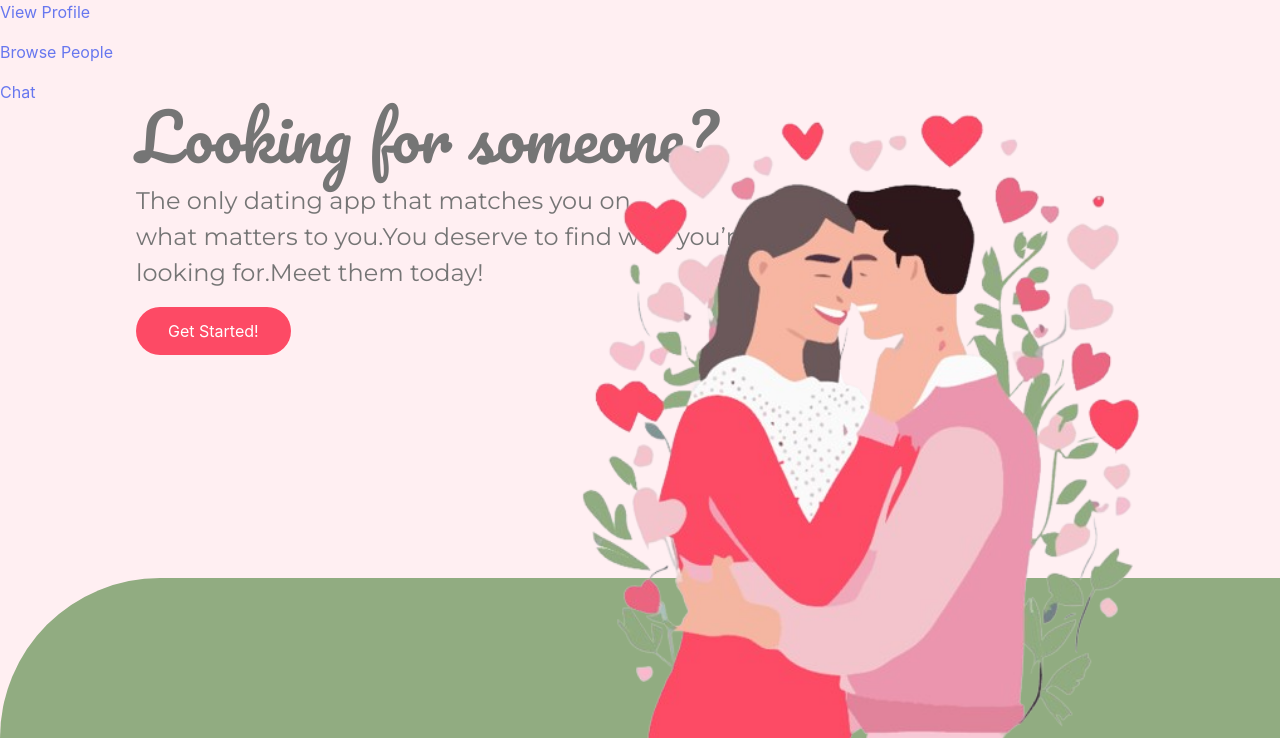
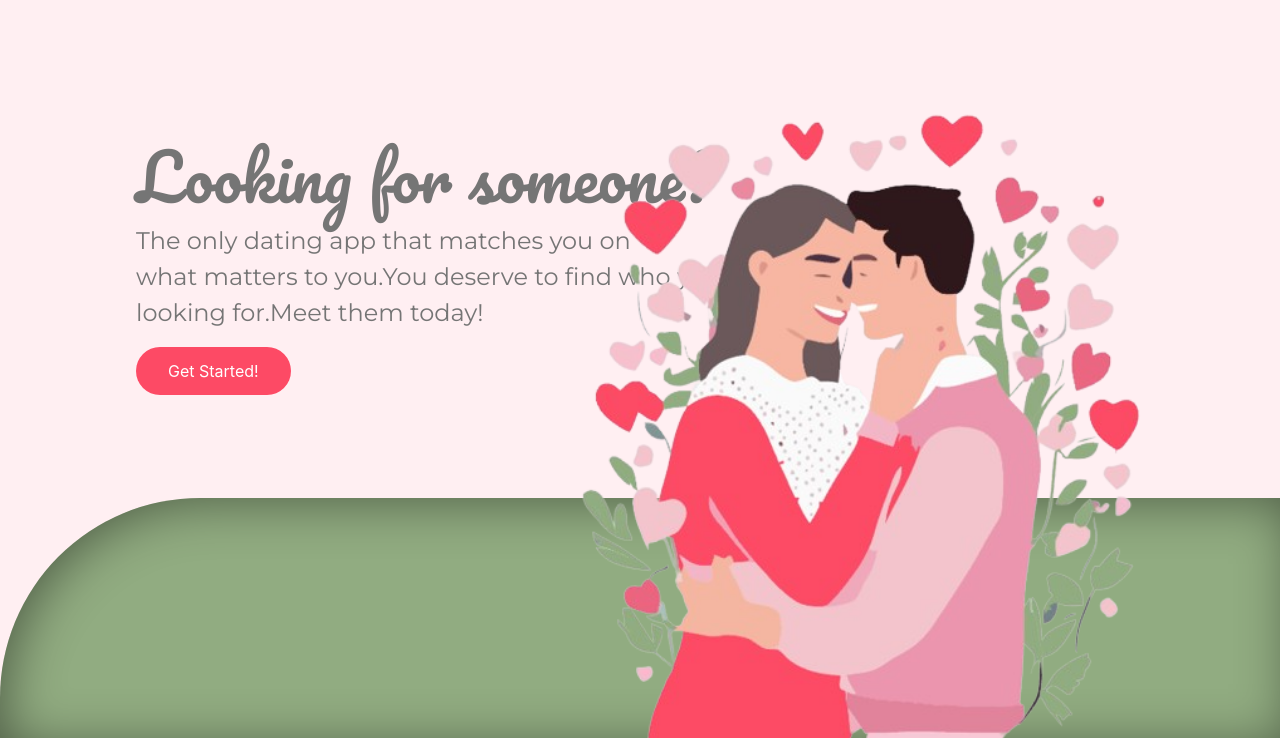
Before and after one commit to GalePerez/match-mingle, a PHP site: page / in a window 1280 px wide. Shown: the part 62-800 px from the top of the page. Run offline with PHP 8.4, Linux system fonts and the light colour scheme.

Commit message:
Minor updates

```diff
--- a/index.html
+++ b/index.php
@@ -48,14 +48,6 @@
         <div class="art-container">
           <img src="src/art.png" class="art">
         </div>
-
-
-        <div class="stuff">
-            <p><a href="profile.html">View Profile</a></p>
-            <p><a href="people.html">Browse People</a></p>
-            <p><a href="chat.html">Chat</a></p>
-        </div>
-
       </main>
 </body>
 </html>
--- a/login.php
+++ b/login.php
@@ -17,7 +17,7 @@ if (isset($_POST['submit'])) {
     $result = $stmt->get_result();
 
     if ($result->num_rows == 1) {
-        header("Location: chat.php");
+        header("Location: home.php");
         exit();
     } else {
         echo '<script>alert("Incorrect username or password."); window.location = "login.php";</script>';
--- a/style/landingpage.css
+++ b/style/landingpage.css
@@ -35,24 +35,26 @@ body {
 .cover-photo {
     position: absolute;
     width: 100vw;
-    height: 20vh;
+    height: 30vh;
     bottom: 0vh;
     z-index: -1;
     border-radius: 200px 0px 0px 0px;
     -webkit-border-radius: 200px 0px 0px 0px;
     -moz-border-radius: 200px 0px 0px 0px;
     background-color: #91ac81;
+    box-shadow: 8px 6px 53px -4px rgba(0,0,0,0.47) inset;
+    -webkit-box-shadow: 8px 6px 53px -4px rgba(0,0,0,0.47) inset;
+    -moz-box-shadow: 8px 6px 53px -4px rgba(0,0,0,0.47) inset;
 
 }
 
 .cover-container {
     position: absolute;
-    top: 20vh;
+    top: 25vh;
     left: 8.5rem;
 }
 
 .title {
-
     font-size: 4rem;
     font-family: 'Pacifico', cursive;
 }
@@ -68,6 +70,7 @@ body {
     right: 8vw;
     width: 40rem;
     height: 80vh;
+
 }
 .stuff {
     position: static;
```
Also changed, not shown: home.php (renamed from chat.php).
